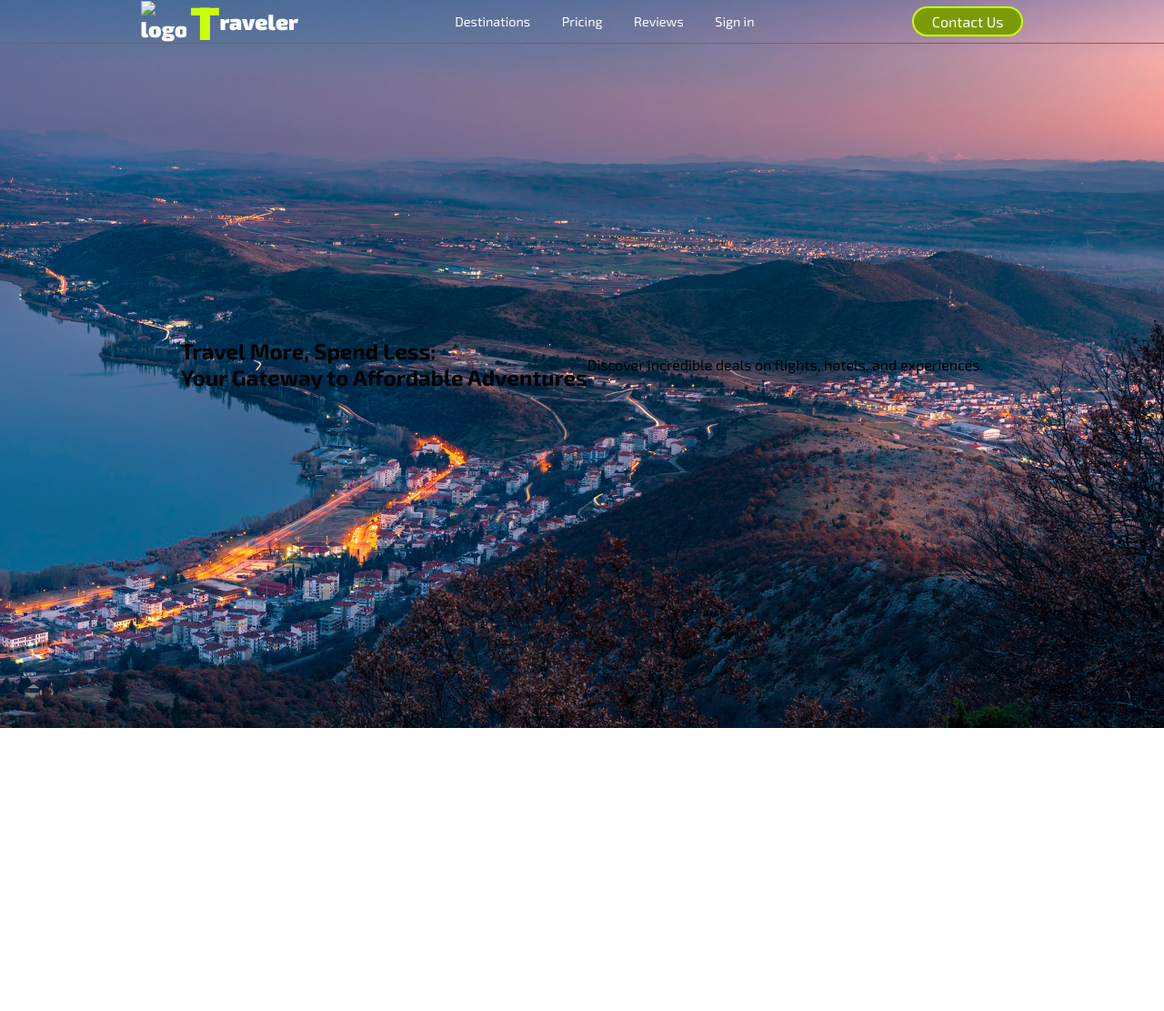
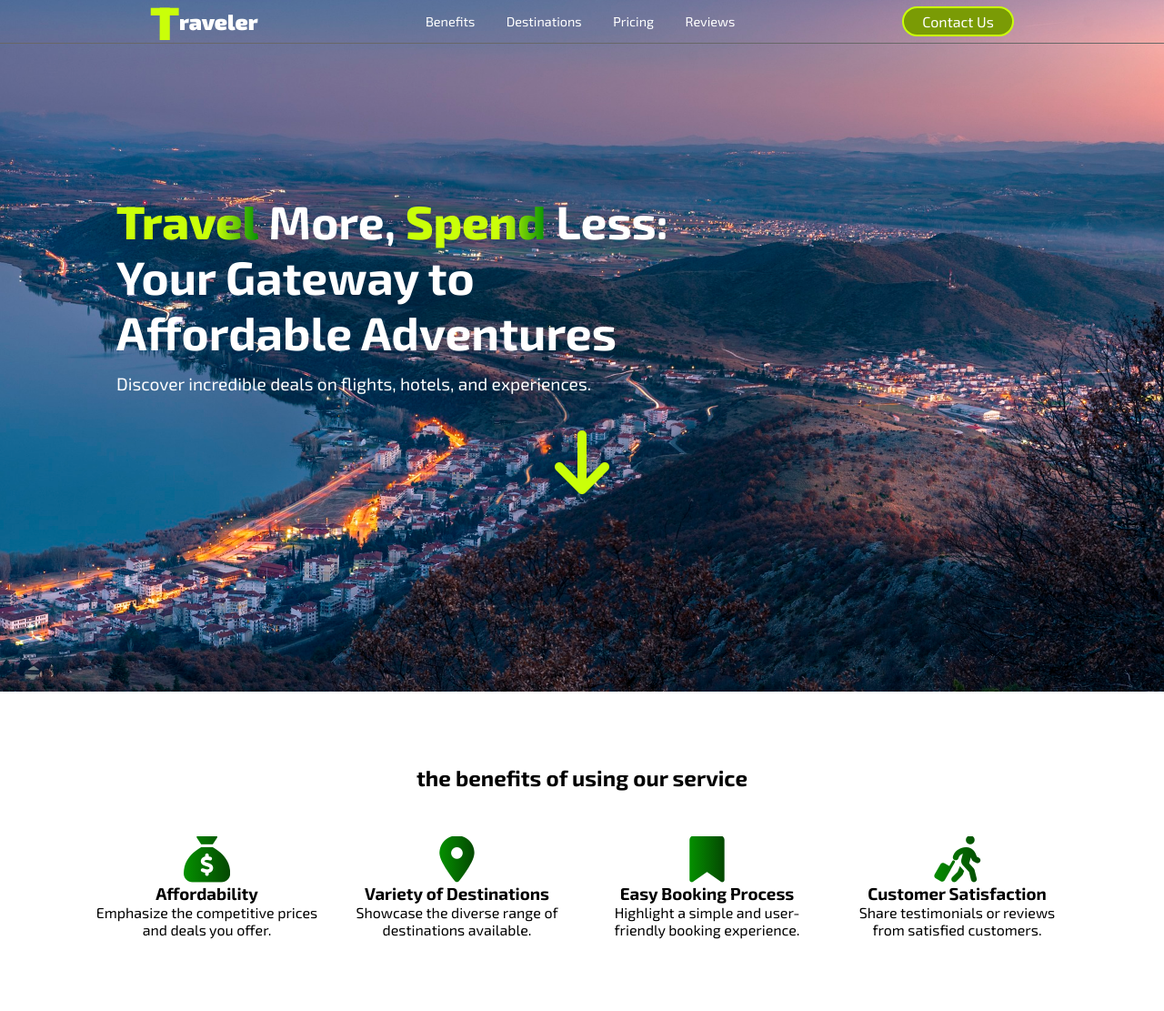
Before and after one commit to Saad-Kibal/travel, a plain HTML site: page index.html in a window 1280 px wide. Shown: the whole page at 91% size. Before the commit the page ends 800 px from the top, so only its background shows below. Drawn offline with Linux system fonts and the light colour scheme.

Commit message:
finishing second section

```diff
--- a/index.html
+++ b/index.html
@@ -6,19 +6,19 @@
     <title>travel website</title>
     <link rel="stylesheet" href="styles.css">
     <link href="https://fonts.googleapis.com/css2?family=Exo+2:ital,wght@0,100..900;1,100..900&display=swap" rel="stylesheet">
+    <script src="https://kit.fontawesome.com/49b8ede61f.js" crossorigin="anonymous"></script>
 </head>
 <body>
     <header class="header flex">
         <a href="#" class="flex logo">
-            <img src="./images/logo.png" alt="logo">
             <p>Traveler</p>
         </a>
         <nav>
             <ul class="navlist flex">
+                <li><a href="#">Benefits</a></li>
                 <li><a href="#">Destinations</a></li>
                 <li><a href="#">Pricing</a></li>
                 <li><a href="#">Reviews</a></li>
-                <li><a href="#">Sign in</a></li>
             </ul>
         </nav>
         <a class="contact" href="#">Contact Us</a>
@@ -26,8 +26,38 @@
     </header>
     <main class="grid main-content">
         <section id="hero" class="flex hero">
-            <h1><span class="main-color">Travel</span> More, <span class="main-color">Spend</span> Less: <br> Your Gateway to Affordable Adventures</h1>
-            <p>Discover incredible deals on flights, hotels, and experiences.</p>
+            <div class="hero-text">
+                 <h1><span class="main-color">Travel</span> More, <span class="main-color">Spend</span> Less: <br> Your Gateway to Affordable Adventures</h1>
+                 <p>Discover incredible deals on flights, hotels, and experiences.</p>
+            </div>
+            <i class="fas fa-arrow-down"></i>
+        </section>
+        <section id="benefits" class="benefits flex">
+            <h2>the benefits of using our service</h2>
+            <div class="benefits-list">
+                <div class="feature">
+                    <i class="fa-solid fa-sack-dollar"></i>
+                    <h3>Affordability</h3>
+                    <p>Emphasize the competitive prices and deals you offer.</p>
+                </div>
+                <div class="feature">
+                    <i class="fa-solid fa-location-dot"></i>
+                    <h3>Variety of Destinations</h3>
+                    <p>Showcase the diverse range of destinations available.</p>
+                </div>
+                <div class="feature">
+                    <i class="fa-solid fa-bookmark"></i>
+                    <h3>Easy Booking Process</h3>
+                    <p>Highlight a simple and user-friendly booking experience.</p>
+                </div>
+                <div class="feature">
+                    <i class="fa-solid fa-person-walking-luggage"></i>
+                    <h3>Customer Satisfaction</h3>
+                    <p>Share testimonials or reviews from satisfied customers.</p>
+                </div>
+            </div>
+
+
         </section>
     </main>
 
--- a/styles.css
+++ b/styles.css
@@ -4,13 +4,16 @@
     box-sizing: border-box;
     list-style: none;
     text-decoration: none;
+    scroll-behavior: smooth;
 }
 
 :root {
     --main_color : #caff09;
     --secondary_color:#686767;
     --text_color:#ffffff;
-    --big_text: 2rem;
+    --text_color_linear:linear-gradient(90deg,#caff09 70%,#059100 );
+    --text_color_linear2:linear-gradient(90deg,#059100 ,#044702 );
+    --big_text: 3.2rem;
     --p_size : 1.2rem;
 }
 
@@ -23,6 +26,7 @@ body {
 .flex {
     display: flex;
 }
+
 a {
     color: var(--text_color);
 }
@@ -53,10 +57,6 @@ a {
     vertical-align: -18%;
 }
 
-.logo img {
-    max-width: 50px;
-    height: auto;
-}
 .navlist {
     gap: 3vw;
     align-items: center;
@@ -86,17 +86,83 @@ a {
     box-shadow: 1px 1px 1px 1px #ffffff , -1px -1px 1px 1px #ffffff;
     color: #686767;
 }
-.grid {
-    display: grid;
-    grid-template-columns: 1fr;
-}
 
 .hero {
-    height: 100vh;
+    flex-direction: column;
+    height: 95vh;
     justify-content: center;
     align-items: center;
+    text-align: start;
     background: url(./images/town-6843799_1920.jpg);
     background-repeat: no-repeat;
     background-size: cover;
     background-position: center;
+    color: var(--text_color);
+    gap: 50px;
+
 }
+.hero-text {
+    padding: 0 40% 0 10%;
+}
+
+.hero h1 {
+    font-size: var(--big_text);
+}
+
+.hero h1 span {
+    background: var(--text_color_linear);
+    font-weight: 800;
+    background-clip: text;
+    color: transparent;
+}
+
+.hero p {
+    font-size: var(--p_size);
+    transform: translateY(15px);
+}
+
+.hero i {
+    align-self: center;
+    font-size: 5em;
+    transform: translateY(20vh);
+    color: var(--main_color);
+    animation:  arrow 1s ease infinite;
+}
+
+@keyframes arrow {
+    0% { transform: translateY(0);
+    }
+    50% { transform: translateY(10px);
+    }
+    100% {
+        transform: translateY(0);
+    }
+}
+
+.benefits {
+    padding: 30px 0;
+    flex-direction: column;
+    gap: 50px;
+    padding: 10vh 30px;
+    text-align: center;
+}
+
+.benefits-list {
+    display: flex;
+    justify-content: center;
+    gap: 25px;
+    flex-wrap: wrap;
+    flex: 1;
+}
+.feature {
+    width: 250px;
+    place-self: center;
+    text-align: center;
+}
+
+.feature i {
+    font-size: var(--big_text);
+    background: var(--text_color_linear2);
+    background-clip: text;
+    color: transparent;
+}
```
